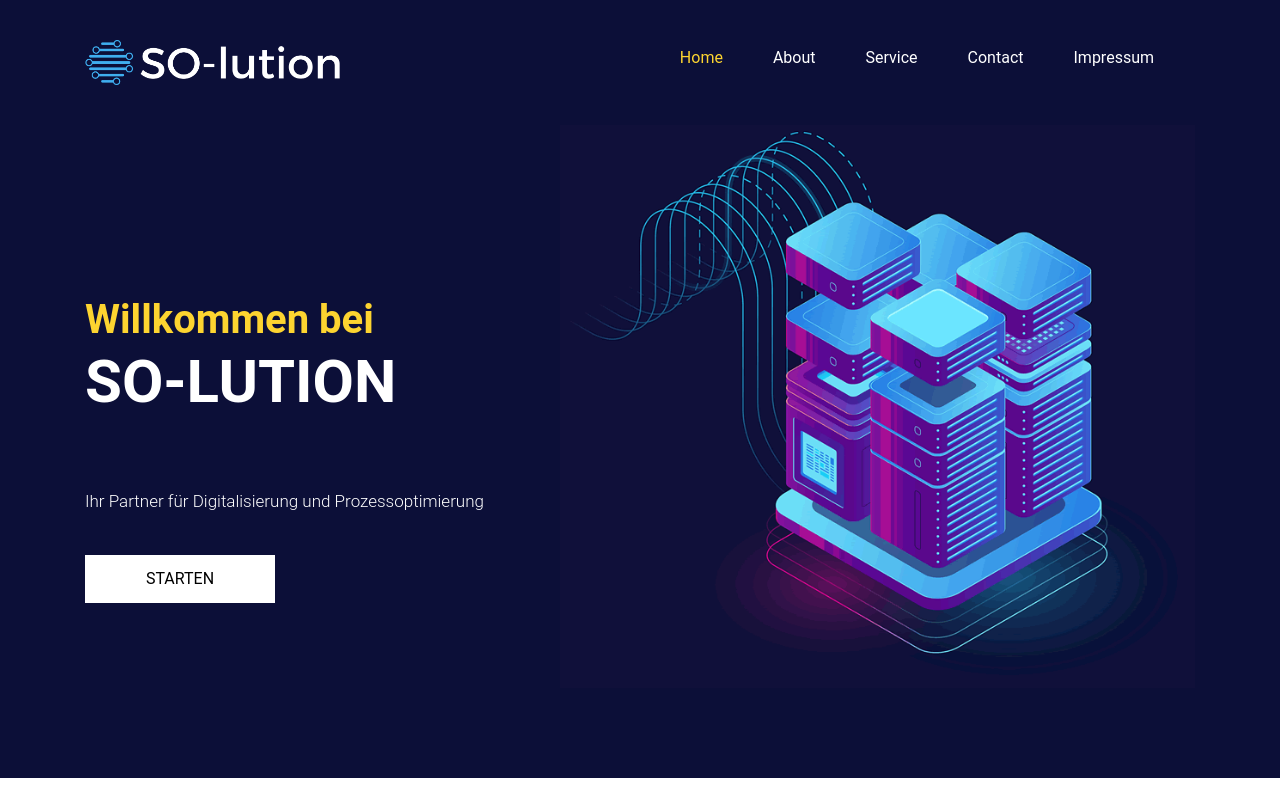
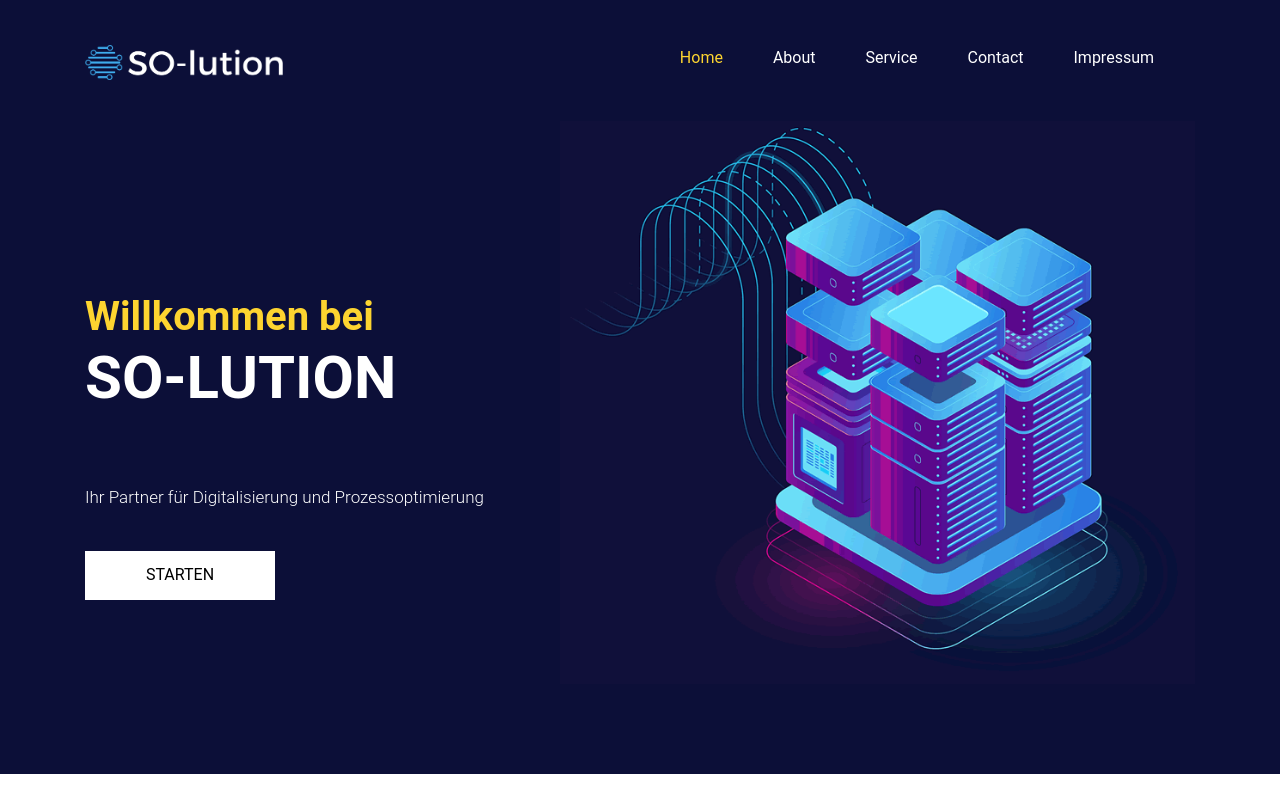
Before and after one commit to SO-lution/SO-lution, a plain HTML site: page index.html in a window 1280 px wide. Shown: the top 800 px of the page. Drawn offline with nearby package versions, Linux system fonts and the light colour scheme.

Commit message:
reducing logo size

```diff
--- a/index.html
+++ b/index.html
@@ -18,6 +18,12 @@
       <link rel="stylesheet" href="css/bootstrap.min.css">
       <!-- style css -->
       <link rel="stylesheet" href="css/style.css">
+      <style>
+
+         .logo img {
+            max-height: 35px;
+
+      </style>
       <!-- Responsive-->
       <link rel="stylesheet" href="css/responsive.css">
       <!-- fevicon -->
```
